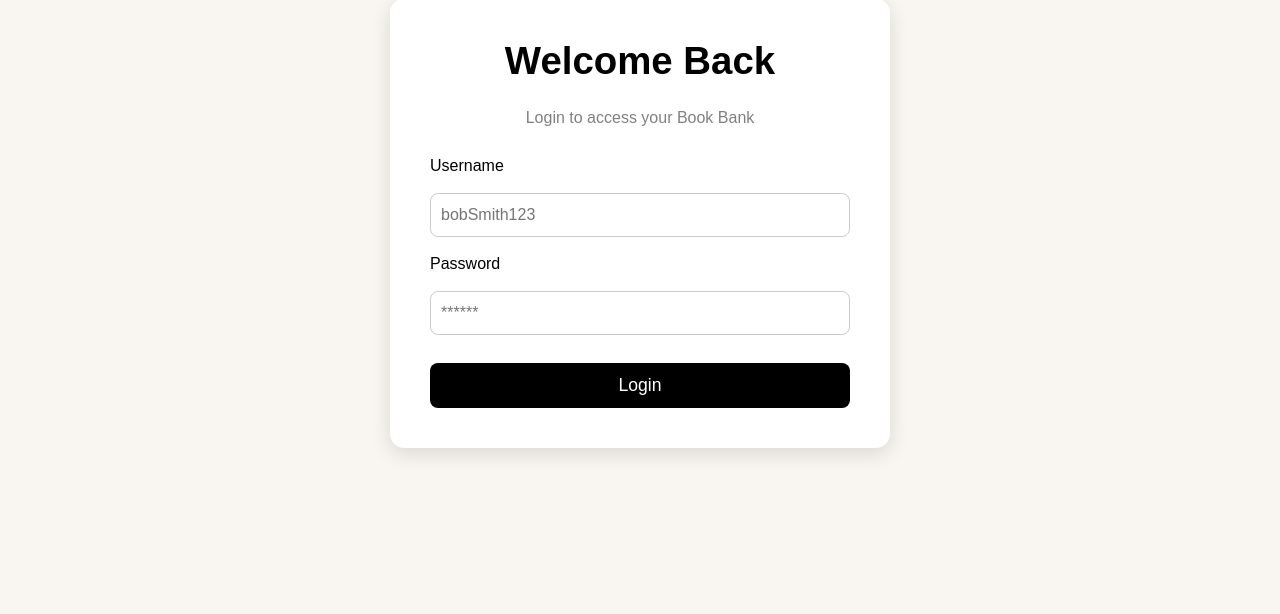
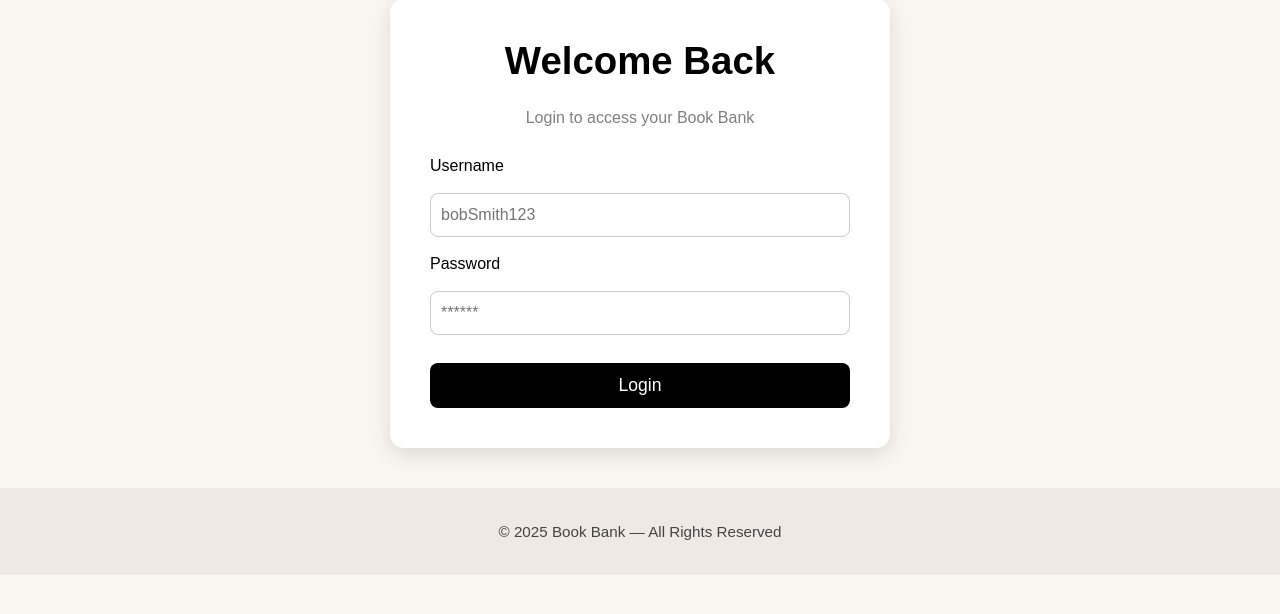
Before and after one commit to Yusuph-Darbo/library, a PHP site: page /login.php in a window 1280 px wide. Shown: the part 141-755 px from the top of the page. Run offline with PHP 8.4, Linux system fonts and the light colour scheme.

Commit message:
css for footer

```diff
--- a/css/style.css
+++ b/css/style.css
@@ -10,7 +10,7 @@ body {
 }
 
 /* ============================================
-   Header Section
+   Header
    ============================================ */
 
 header {
@@ -47,7 +47,7 @@ header {
 }
 
 /* ============================================
-   Main Form Section
+   Form Section
    ============================================ */
 
 main {
@@ -78,7 +78,7 @@ main {
 }
 
 /* ============================================
-   Actual Form Styling
+   Form
    ============================================ */
 
 .loginForm {
@@ -124,9 +124,14 @@ main {
 }
 
 /* ============================================
-   Footer Placeholder
+   Footer
    ============================================ */
 
 footer {
-  padding: 40px;
+  background-color: #efe9e3;
+  text-align: center;
+  padding: 20px 0;
+  margin-top: 40px;
+  color: #444;
+  font-size: 0.95rem;
 }
--- a/login.php
+++ b/login.php
@@ -38,7 +38,7 @@
     </main>
 
     <footer>
-
+        <p>© 2025 Book Bank — All Rights Reserved</p>
     </footer>
 
 </body>
```
